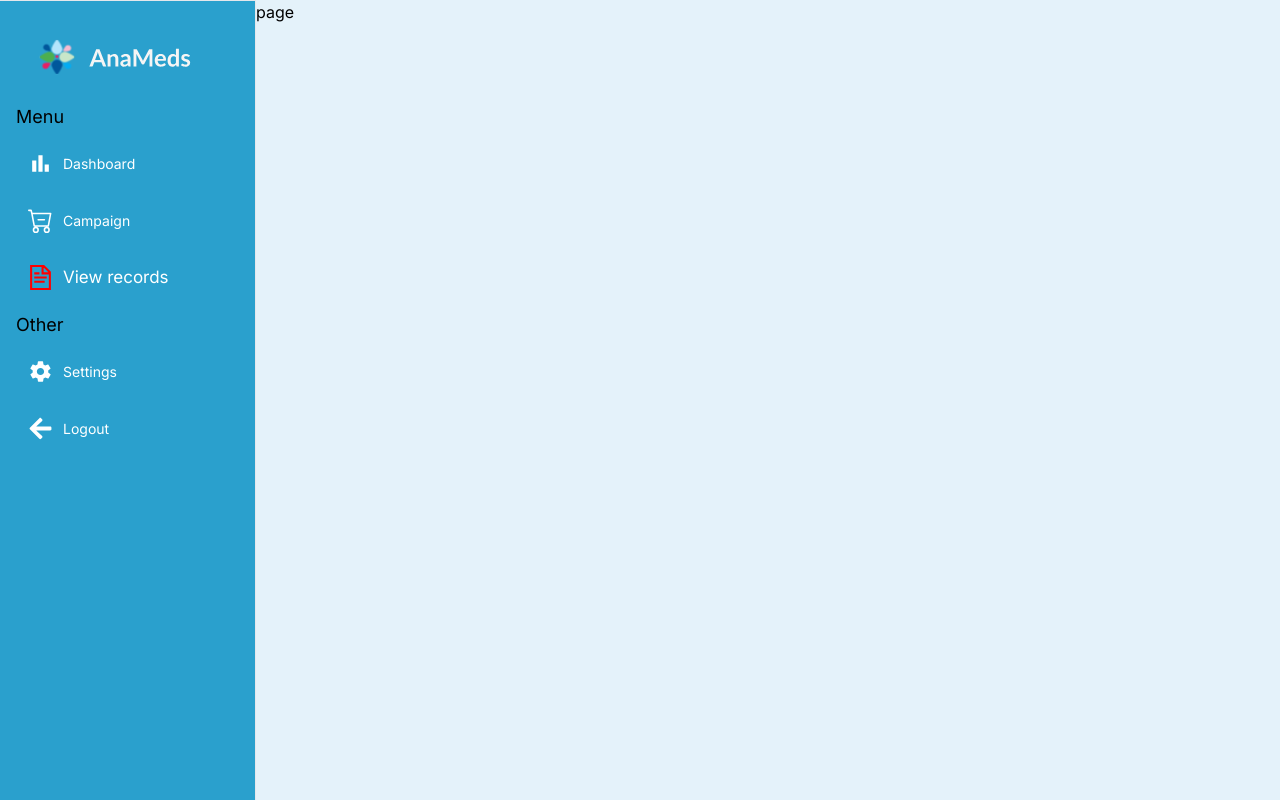
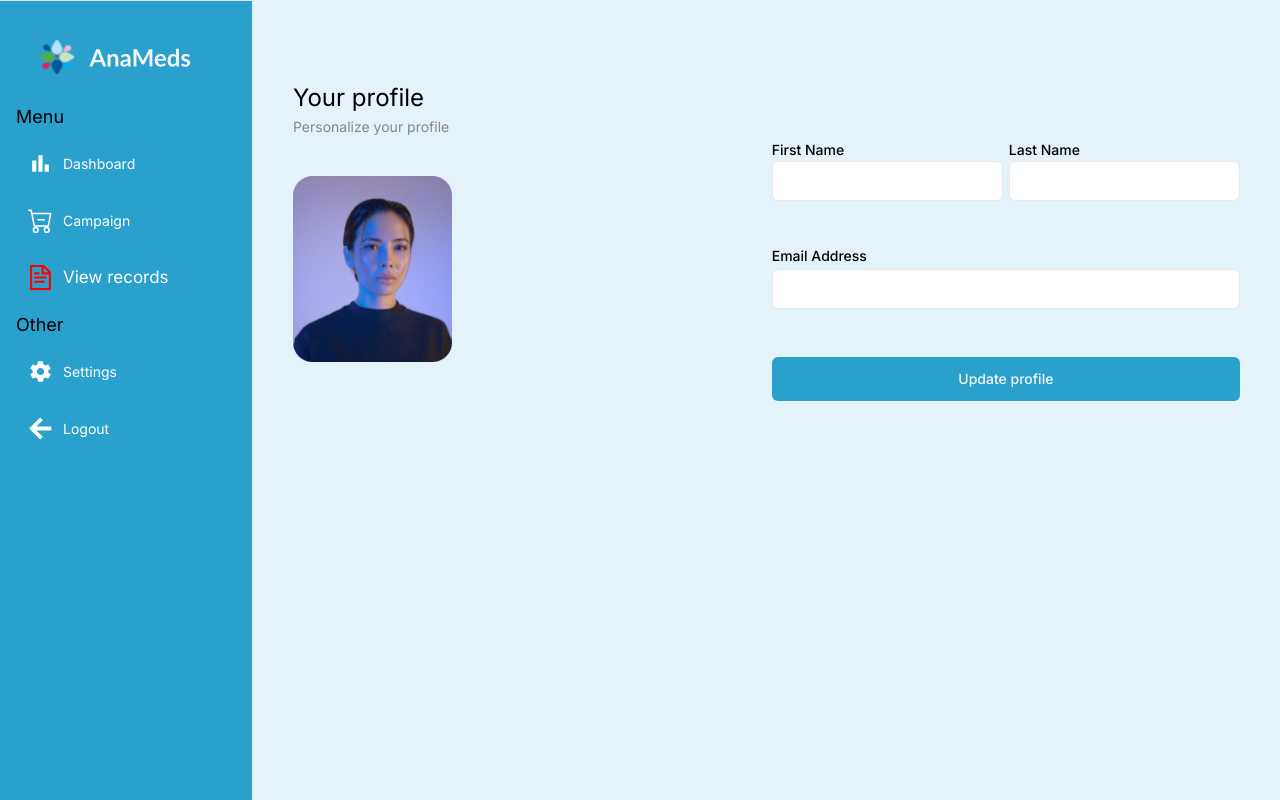
Before and after one commit to Anaboy01/anamedsProject, a Next.js app in the folder clients/: page /patient/profile in a window 1280 px wide. Built offline with nearby package versions, Linux system fonts and the light colour scheme.

Commit message:
dashboard and profile component added

```diff
--- a/clients/src/app/components/Sidebar/Sidebar.jsx
+++ b/clients/src/app/components/Sidebar/Sidebar.jsx
@@ -11,11 +11,11 @@ import Image from "next/image";
 
 const Sidebar = ({ isSidebarOpen, toggleSidebar, profile, router }) => {
   const pathname = usePathname();
-  const isActive = (path) => {
-    pathname === path
-      ? "text-[#2AA0CD] bg-[#C2E5F5] rounded-lg "
-      : "text-white";
-  }
+  // const isActive = (path) => {
+  //   pathname === path
+  //     ? "text-[#2AA0CD] bg-[#C2E5F5] rounded-lg "
+  //     : "text-white";
+  // }
 
   const svg = (
     <svg width="50" height="50" viewBox="0 0 50 50" fill="none" xmlns="http://www.w3.org/2000/svg">
@@ -77,8 +77,8 @@ const Sidebar = ({ isSidebarOpen, toggleSidebar, profile, router }) => {
           <p>Menu</p>
         </div>
         <Link
-          className={`flex gap-[10px] p-3 mt-3 items-center ${pathname === '/dashboard' ? 'text-[#2AA0CD] bg-[#C2E5F5] rounded-lg' : 'text-white'}`}
-          href="/dashboard"
+          className={`flex gap-[10px] p-3 mt-3 items-center ${pathname === '/patient/dashboard' ? 'text-[#2AA0CD] bg-[#C2E5F5] rounded-lg' : 'text-white'}`}
+          href="/patient/dashboard"
         >
           <MdBarChart size={25} /> <p className="text-[14px]">Dashboard</p>
         </Link>
--- a/clients/src/app/doctor/login/form.jsx
+++ b/clients/src/app/doctor/login/form.jsx
@@ -71,7 +71,7 @@ export const Form = () => {
         <Button className="w-full" size="lg">
           Login
         </Button>
-        <GoogleButton />
+        <div className='block'> <GoogleButton /></div>
       </div>
     </form>
   )
--- a/clients/src/app/hospital/login/form.jsx
+++ b/clients/src/app/hospital/login/form.jsx
@@ -71,7 +71,7 @@ export const Form = () => {
         <Button className="w-full" size="lg">
           Login
         </Button>
-        <GoogleButton />
+        <div className='block'> <GoogleButton /></div>
       </div>
     </form>
   )
--- a/clients/src/app/patient/dashboard/page.jsx
+++ b/clients/src/app/patient/dashboard/page.jsx
@@ -25,9 +25,24 @@ export default function page() {
         isSidebarOpen={isSidebarOpen}
         toggleSidebar={toggleSidebar}
         profile={profile}
-        // router={location}
+      // router={location}
       />
+      <div className="py-10 px-8 flex flex-col gap-x-10">
+        <div>
+          <p className="text-[24px] text-black font-medium">Hi Mary!</p>
+          <p className="text-[#888888] text-lg">Welcome to your dashboard</p>
+        </div>
 
+        <div className="mt-10">
+          <p className="text-[16px] text-black font-medium">Welcome to your dashboard</p>
+          <ul className="text-[14px] list-disc text-[#888888]">
+            <li>New york city hospital</li>
+            <li>New Amstadarm hospital</li>
+            <li>Enugu state hospital</li>
+            <li>Paris international hospital</li>
+          </ul>
+        </div>
+      </div>
     </div>
   )
 }
--- a/clients/src/app/patient/login/form.jsx
+++ b/clients/src/app/patient/login/form.jsx
@@ -71,7 +71,7 @@ export const Form = () => {
         <Button className="w-full" size="lg">
           Login
         </Button>
-        <GoogleButton />
+        <div className='block'> <GoogleButton /></div>
       </div>
     </form>
   )
--- a/clients/src/app/patient/profile/page.jsx
+++ b/clients/src/app/patient/profile/page.jsx
@@ -1,6 +1,11 @@
 'use client'
 import Sidebar from '@/app/components/Sidebar/Sidebar'
 import React, { useState } from 'react'
+import Image from 'next/image'
+import Profile from '../../../../public/Frame 79.png'
+import { Label } from '@/app/components/ui/label'
+import { Input } from '@/app/components/ui/input'
+import { Button } from '@/app/components/ui/button'
 
 const page = () => {
   const [isSidebarOpen, setIsSidebarOpen] = useState(false);
@@ -19,16 +24,75 @@ const page = () => {
   const [profile, setProfile] = useState(initialState);
   return (
 
-       <div className="flex flex-col md:flex-row min-h-screen">
+    <div className="flex flex-col md:flex-row min-h-screen">
       <Sidebar
         // isSidebarOpen={isSidebarOpen}
         // toggleSidebar={toggleSidebar}
         profile={profile}
-        // router={location}
+      // router={location}
       />
 
-      <div>
-        page
+      <div className="pt-20 px-10">
+        <div>
+          <p className="text-[24px] text-black">Your profile</p>
+          <p className="text-[14px] text-[#888888]">Personalize your profile</p>
+        </div>
+
+        <div className='flex items-center justify-between gap-80 w-full'>
+          <div>
+            <Image
+              src={Profile}
+              width={162}
+              height={189}
+              alt={'Muhammed Musa'}
+            />
+          </div>
+
+          <div className='flex flex-col text-black gap-12'>
+
+            <div className="flex w-full items-center gap-1.5 capitalize">
+              <div>
+                <Label htmlFor="firstName">First Name</Label>
+                <Input
+                  className="w-full"
+                  required
+                  // value={name.firstName}
+                  // onChange={(e) => setName({ ...name, firstName: e.target.value })}
+                  id="firstName"
+                  type="text"
+                />
+              </div>
+              <div>
+                <Label htmlFor="lastName">Last Name</Label>
+                <Input
+                  className="w-full"
+                  required
+                  // value={name.lastName}
+                  // onChange={(e) => setName({ ...name, lastName: e.target.value })}
+                  id="lastName"
+                  type="text"
+                />
+              </div>
+            </div>
+            <div className="grid w-full items-center gap-1.5 capitalize">
+              <Label htmlFor="email">email address</Label>
+              <Input
+                className="w-full"
+                required
+                // value={email}
+                // onChange={(e) => setEmail(e.target.value)}
+                id="email"
+                type="email"
+              />
+            </div>
+
+            <div className="w-full">
+              <Button className="w-full" size="lg">
+                Update profile
+              </Button>
+            </div>
+          </div>
+        </div>
       </div>
     </div>
   )
--- a/clients/src/app/patient/register/form.jsx
+++ b/clients/src/app/patient/register/form.jsx
@@ -133,7 +133,7 @@ export const Form = () => {
         <Button className="w-full" size="lg">
           Login
         </Button>
-        <GoogleButton />
+       <div className='block'> <GoogleButton /></div>
       </div>
     </form>
   )
```
Also changed, not shown: clients/public/Frame 79.png (added), 1 other file (tests, documents, lock files or other folders).
